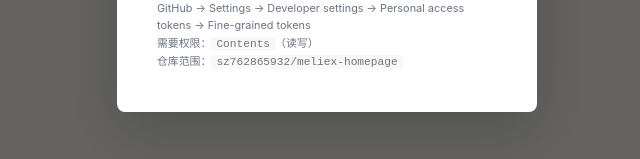
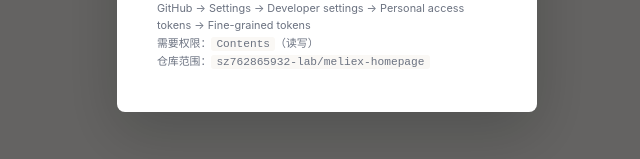
Before and after one commit to sz762865932-lab/meliex-homepage, a plain HTML site: page admin/index.html in a window 1280 px wide. Shown: the part 465-624 px from the top of the page, 313-953 px from the left. Drawn offline with Linux system fonts and the light colour scheme.

Commit message:
Fix: correct GitHub username to sz762865932-lab

```diff
--- a/admin/index.html
+++ b/admin/index.html
@@ -153,7 +153,7 @@
       <strong>没有 Token？</strong> 去 GitHub 创建一个：<br>
       GitHub → Settings → Developer settings → Personal access tokens → Fine-grained tokens<br>
       需要权限：<code>Contents</code>（读写）<br>
-      仓库范围：<code>sz762865932/meliex-homepage</code>
+      仓库范围：<code>sz762865932-lab/meliex-homepage</code>
     </div>
   </div>
 </div>
@@ -177,7 +177,7 @@
 </div>
 
 <script>
-const REPO_OWNER = 'sz762865932';
+const REPO_OWNER = 'sz762865932-lab';
 const REPO_NAME = 'meliex-homepage';
 const DATA_PATH = 'data/products.json';
 let products = [];
```
Also changed, not shown: 2 other files.
